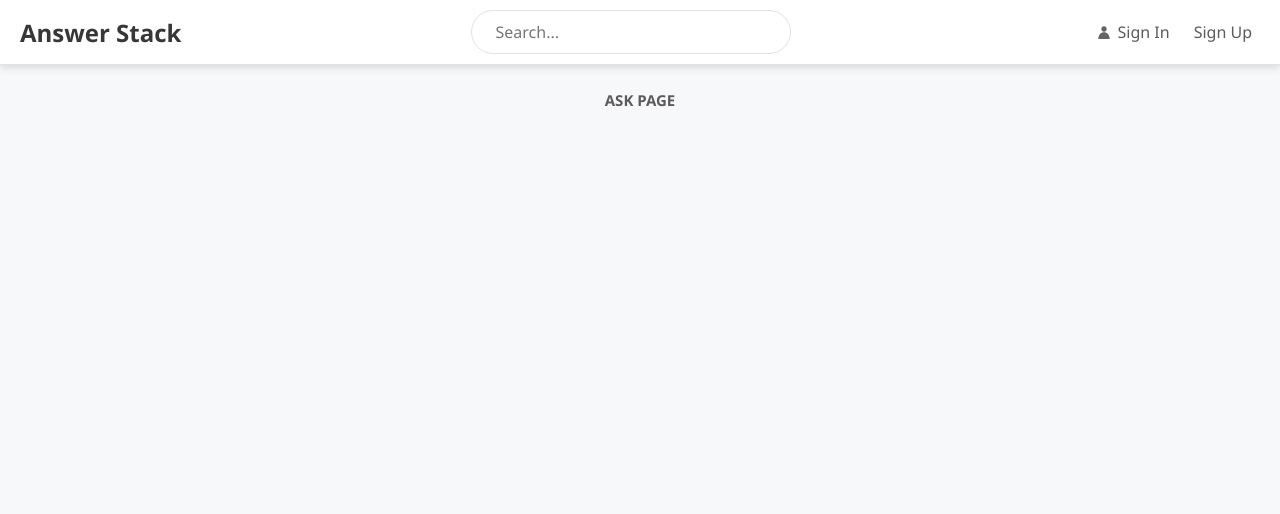
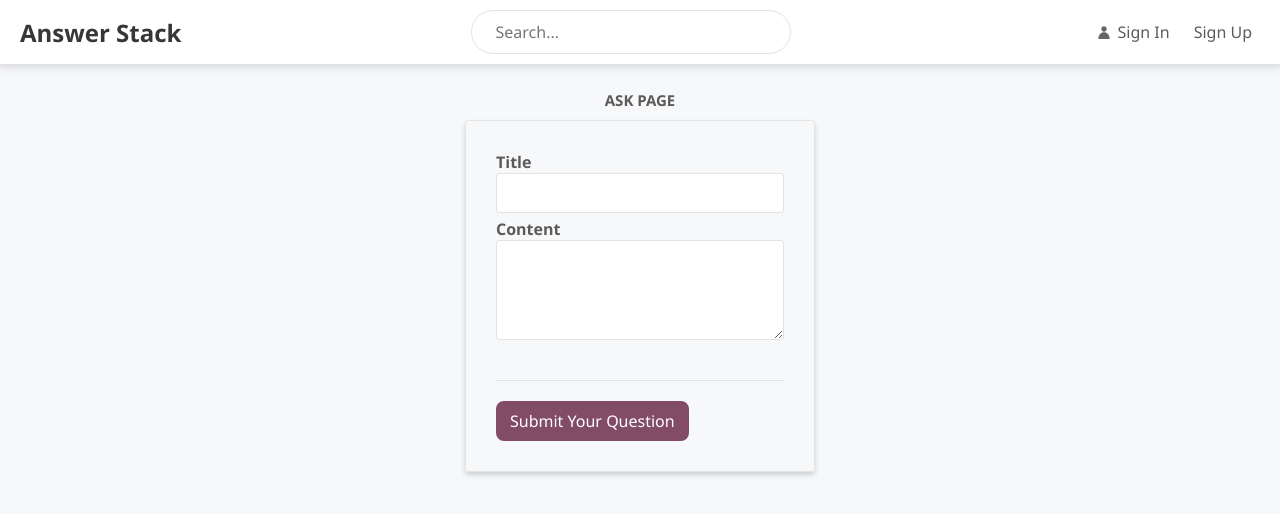
Before and after one commit to ikembakwem/answer-stack, a React (Vite) app: page /ask in a window 1280 px wide. Shown: the top 514 px of the page. Built offline with nearby package versions, Linux system fonts and the light colour scheme.

Commit message:
Implemented askform on the AskPage

```diff
--- a/src/ui/pages/AskPage.tsx
+++ b/src/ui/pages/AskPage.tsx
@@ -1,7 +1,52 @@
+import { useForm } from "react-hook-form";
 import { Page } from "./Page";
+import {
+  FieldContainer,
+  FieldInput,
+  FieldLabel,
+  FieldSet,
+  FieldTextArea,
+  FormButtonContainer,
+} from "../../Styles";
+import { Button } from "../components/Buttons";
 
-export const AskPage = () => (
-  <Page title="Ask Page">{null}</Page>
-);
+type FormData = {
+  title: string;
+  content: string;
+};
+
+export const AskPage = () => {
+  const { register } = useForm<FormData>();
+  return (
+    <Page title="Ask Page">
+      <form>
+        <FieldSet>
+          <FieldContainer>
+            <FieldLabel htmlFor="title">Title</FieldLabel>
+            <FieldInput
+              id="title"
+              type="text"
+              {...register("title")}
+            />
+          </FieldContainer>
+          <FieldContainer>
+            <FieldLabel htmlFor="content">
+              Content
+            </FieldLabel>
+            <FieldTextArea
+              id="content"
+              {...register("content")}
+            />
+          </FieldContainer>
+          <FormButtonContainer>
+            <Button type="submit">
+              Submit Your Question
+            </Button>
+          </FormButtonContainer>
+        </FieldSet>
+      </form>
+    </Page>
+  );
+};
 
 export default AskPage;
```
